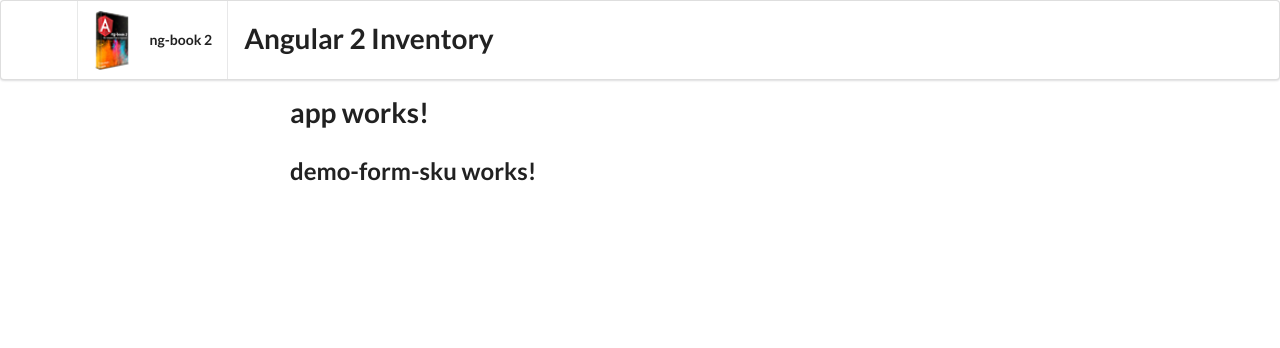
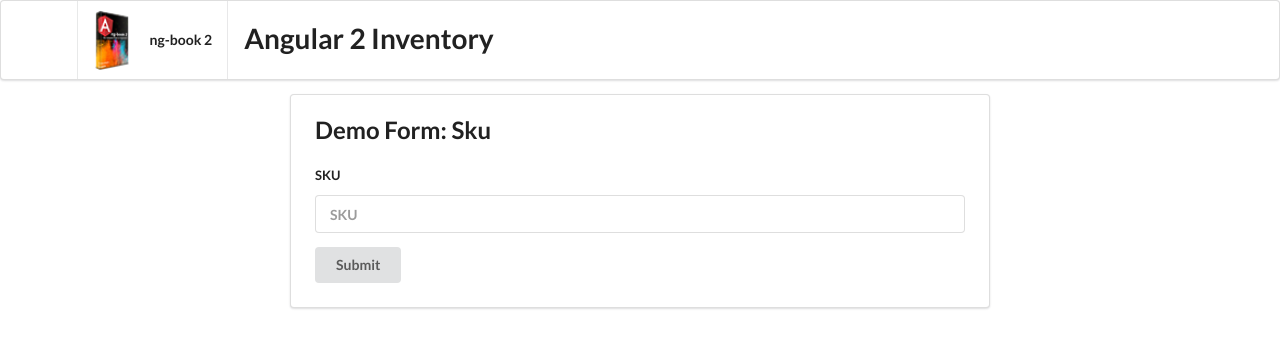
Before and after one commit to bibin301/angular2CLIForms, an Angular app: page / in a window 1280 px wide. Shown: the top 348 px of the page. Built offline with nearby package versions, Linux system fonts and the light colour scheme.

Commit message:
Implements DemoFormSkuComponent

```diff
--- a/src/app/app.component.html
+++ b/src/app/app.component.html
@@ -1,6 +1,3 @@
-<h1>
-  {{title}}
-</h1>
 <h2>
   <demo-form-sku></demo-form-sku>
 </h2>
--- a/src/app/demo-form-sku/demo-form-sku.component.html
+++ b/src/app/demo-form-sku/demo-form-sku.component.html
@@ -1,3 +1,10 @@
-<p>
-  demo-form-sku works!
-</p>
+<div class="ui reaised segment">
+  <h2 class="ui header">Demo Form: Sku</h2>
+  <form class="ui form" #f="ngForm" (ngSubmit)="onSubmit(f.value)">
+    <div class="field">
+      <label for="skuInput">SKU</label>
+      <input type="text" id="skuInput" placeholder="SKU" name="sku" ngModel>
+    </div>
+    <button type="submit" class="ui button">Submit</button>
+  </form>
+</div>
--- a/src/app/demo-form-sku/demo-form-sku.component.ts
+++ b/src/app/demo-form-sku/demo-form-sku.component.ts
@@ -1,15 +1,15 @@
-import { Component, OnInit } from '@angular/core';
+import { Component } from '@angular/core';
 
 @Component({
   selector: 'demo-form-sku',
   templateUrl: './demo-form-sku.component.html',
   styleUrls: ['./demo-form-sku.component.css']
 })
-export class DemoFormSkuComponent implements OnInit {
+export class DemoFormSkuComponent {
 
   constructor() { }
 
-  ngOnInit() {
+  onSubmit(form: any): void {
+    console.log('you submitted value', form);
   }
-
 }
```
